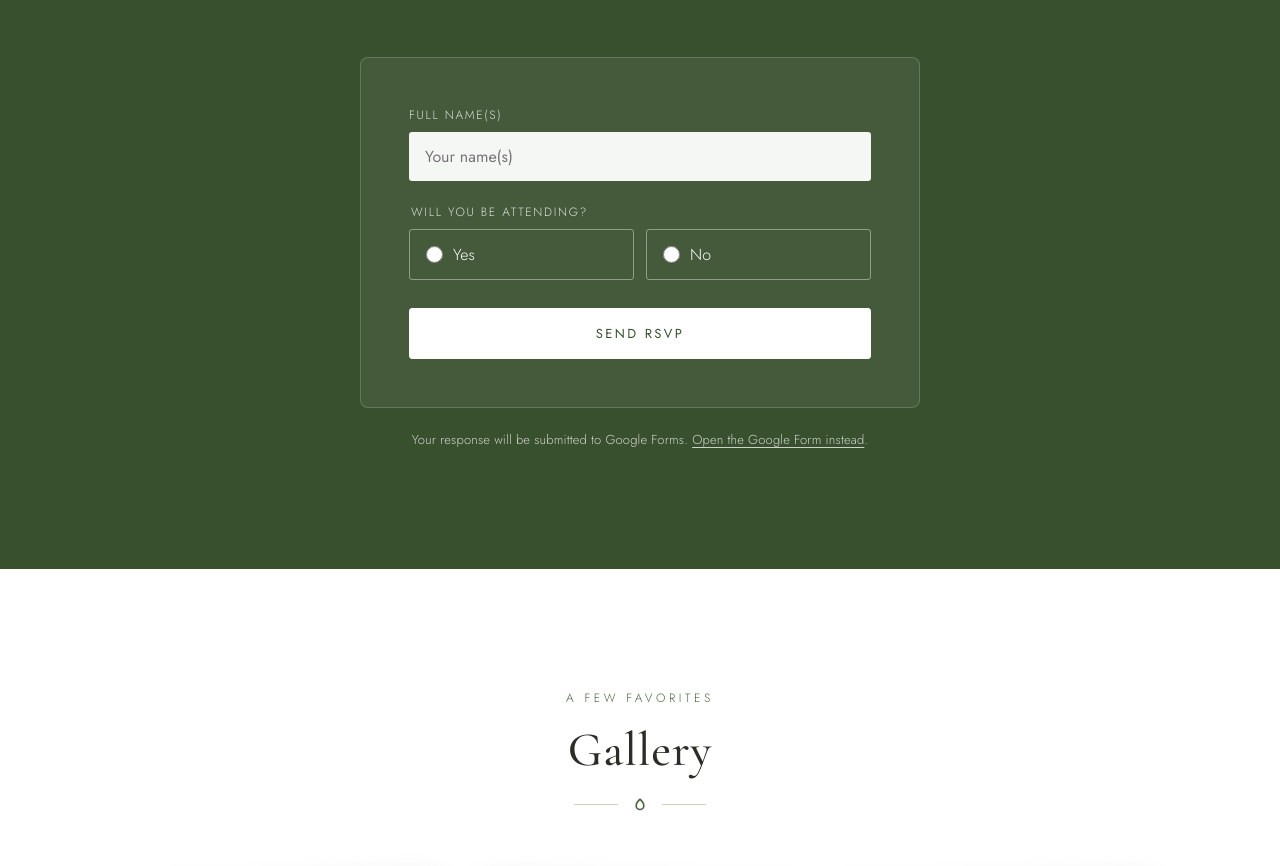
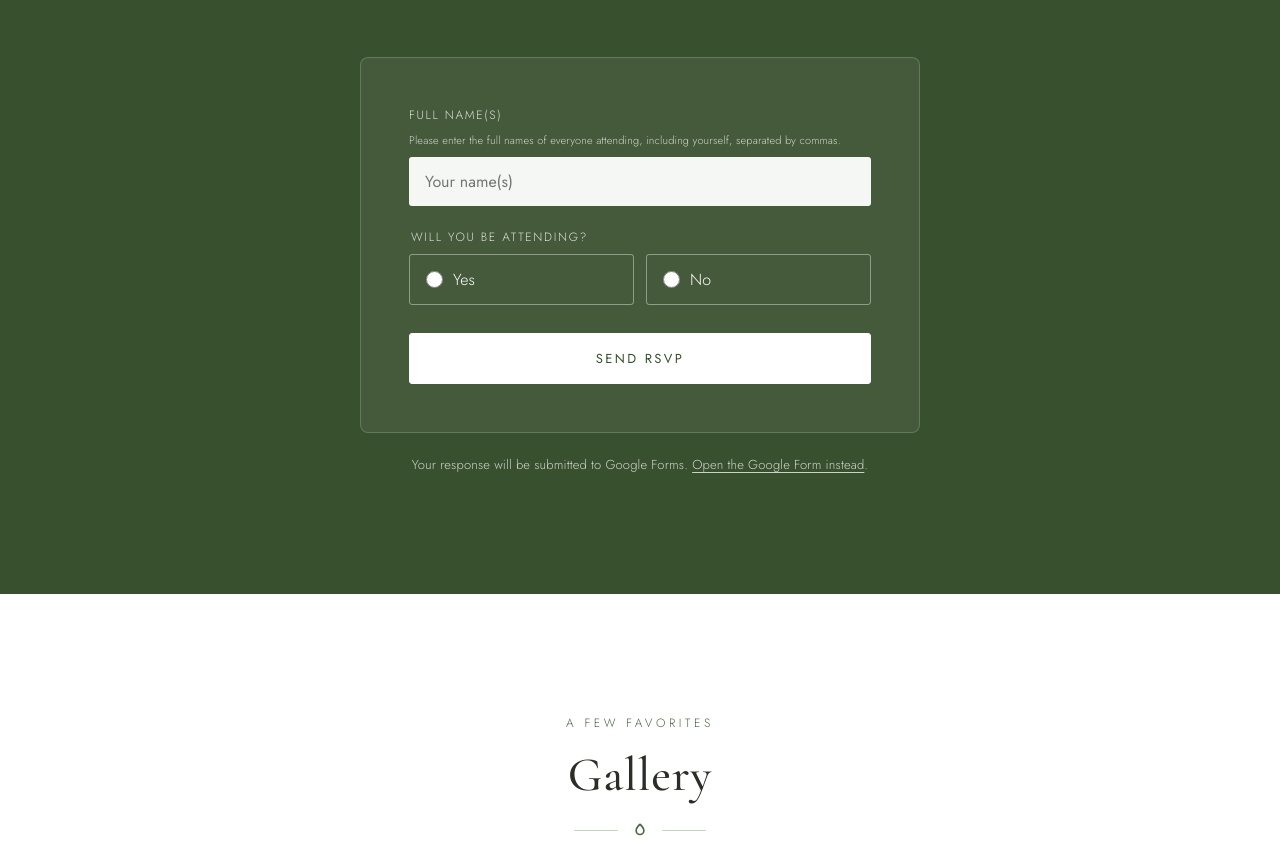
Before and after one commit to jpalumbo24/PalumboWedding, a plain HTML site: page index.html in a window 1280 px wide. Shown: the part 2780-3646 px from the top of the page. Drawn offline with nearby package versions, Linux system fonts and the light colour scheme.

Commit message:
Add RSVP full names helper text
Co-authored-by: copilot-swe-agent[bot] <198982749+Copilot@users.noreply.github.com>

```diff
--- a/index.html
+++ b/index.html
@@ -413,6 +413,12 @@
     text-transform: uppercase;
     color: rgba(255,255,255,0.82);
   }
+  .form-helper {
+    margin: 0;
+    font-size: 11px;
+    line-height: 1.6;
+    color: rgba(255,255,255,0.75);
+  }
   .form-choice-group {
     border: 0;
     padding: 0;
@@ -767,9 +773,11 @@
       >
         <div class="form-row">
           <label for="rsvpNames">Full Name(s)</label>
+          <p class="form-helper" id="rsvpNamesHelp">Please enter the full names of everyone attending, including yourself, separated by commas.</p>
           <input
             type="text"
             id="rsvpNames"
+            aria-describedby="rsvpNamesHelp"
             name="entry.1025580639"
             autocomplete="name"
             placeholder="Your name(s)"
```
